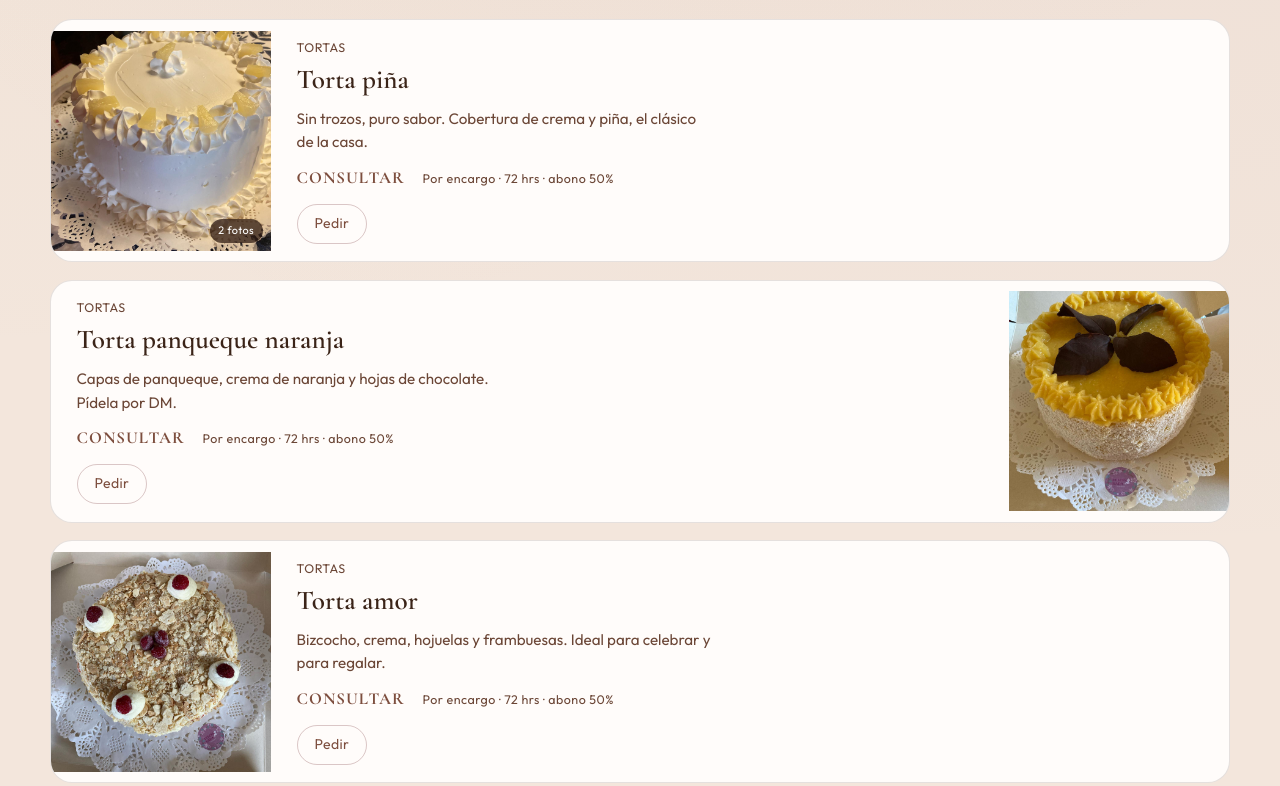
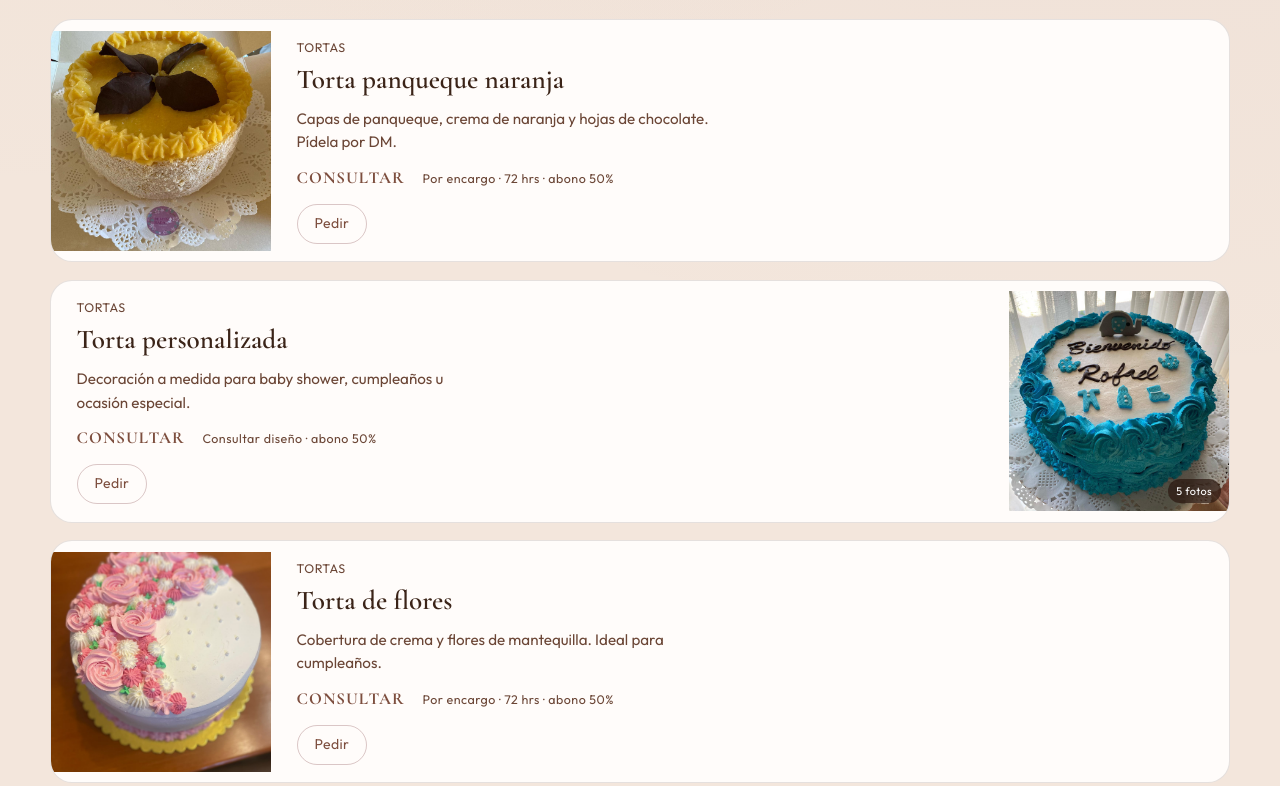
Before and after one commit to MarceDiazIPVG/nina.github.io, a plain HTML site: page index.html in a window 1280 px wide. Shown: the part 1822-2608 px from the top of the page. Drawn offline with nearby package versions, Linux system fonts and the light colour scheme.

Commit message:
Actualización
Se elimino la torta amor y la de piña

```diff
--- a/index.html
+++ b/index.html
@@ -221,7 +221,7 @@
     </div>
   </dialog>
 
-  <script src="js/datos.js?v=5"></script>
+  <script src="js/datos.js?v=7"></script>
   <script src="js/app.js?v=6"></script>
 </body>
 </html>
--- a/js/datos.js
+++ b/js/datos.js
@@ -28,17 +28,6 @@ const CATEGORIAS = [
 
 const PRODUCTOS = [
   {
-    id: "torta-pina",
-    nombre: "Torta piña",
-    categoria: "tortas",
-    descripcion: "Sin trozos, puro sabor. Cobertura de crema y piña, el clásico de la casa.",
-    precio: null,
-    extra: "Por encargo · 72 hrs · abono 50%",
-    imagen: "img/productos/ig-03.jpg",
-    fotos: ["img/productos/ig-03.jpg", "img/productos/ig-05.jpg"],
-    destacado: true
-  },
-  {
     id: "torta-naranja",
     nombre: "Torta panqueque naranja",
     categoria: "tortas",
@@ -46,16 +35,6 @@ const PRODUCTOS = [
     precio: null,
     extra: "Por encargo · 72 hrs · abono 50%",
     imagen: "img/productos/ig-04.jpg",
-    destacado: true
-  },
-  {
-    id: "torta-amor",
-    nombre: "Torta amor",
-    categoria: "tortas",
-    descripcion: "Bizcocho, crema, hojuelas y frambuesas. Ideal para celebrar y para regalar.",
-    precio: null,
-    extra: "Por encargo · 72 hrs · abono 50%",
-    imagen: "img/productos/ig-06.jpg",
     destacado: true
   },
   {
```
